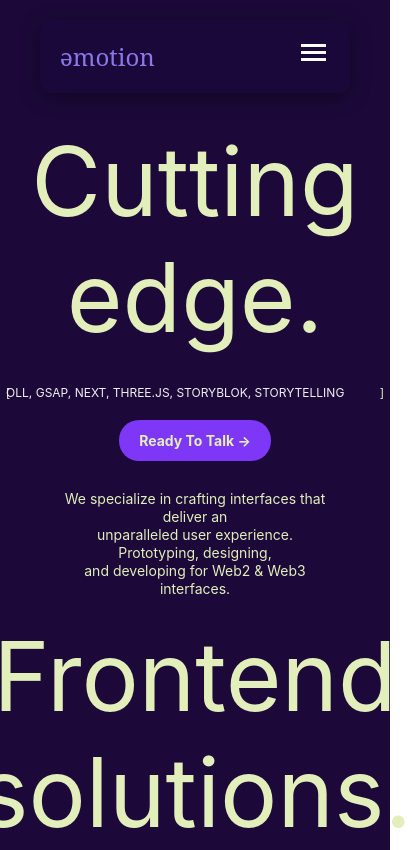
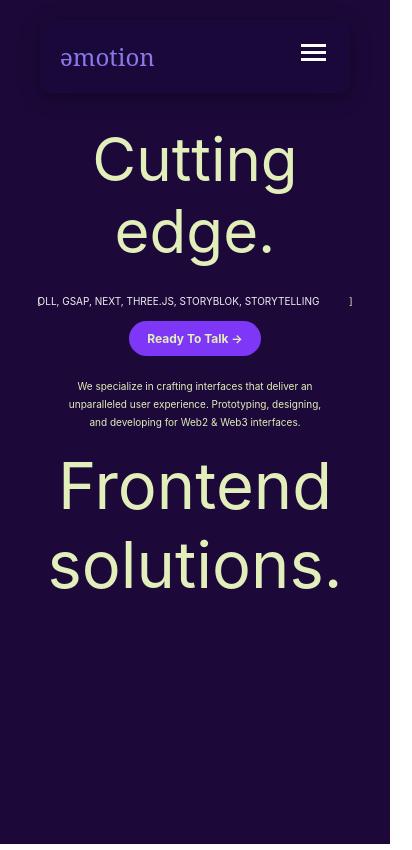
Before and after one commit to Jatinsingh0/emotion.com, a Next.js app: page / in a window 390 px wide. Shown: the whole page, 412 px wide, since content can reach past the window. Built offline with nearby package versions, Linux system fonts and the light colour scheme.

Commit message:
changes in feature

```diff
--- a/src/app/components/feature/feature.module.css
+++ b/src/app/components/feature/feature.module.css
@@ -49,7 +49,8 @@
   font-size: 95.7px;
   color: #E2EFBA;
 }
-.infoText{
+
+.infoText {
   color: #E2EFBA;
   padding-bottom: 20px;
   line-height: 18px;
@@ -82,19 +83,21 @@
   }
 }
 
-
-@media screen and (max-width: 1280px){
+/* Media query for screen width 1280px */
+@media screen and (max-width: 1280px) {
   .title {
     font-size: 80.7px;
   }
   .subtitle {
     font-size: 80.7px;
   }
-  .scroll{
+  .scroll {
     font-size: 10px;
   }
 }
-@media screen and (max-width: 1024px){
+
+/* Media query for screen width 1024px */
+@media screen and (max-width: 1024px) {
   .title {
     font-size: 76px;
   }
@@ -102,46 +105,45 @@
     font-size: 76px;
   }
 }
-@media screen and (max-width: 768px){
+
+/* Media query for screen width 768px */
+@media screen and (max-width: 768px) {
   .title {
     font-size: 65px;
   }
   .subtitle {
     font-size: 65px;
   }
-  .infoText{
+  .infoText {
     font-size: 14px;
   }
-  .subtitleSection{
+  .subtitleSection {
     margin-top: 80px;
   }
 }
 
-
+/* Media query for screen width 640px */
 @media screen and (max-width: 640px) {
   .wrapper {
-    padding: 0 20px; /* Add horizontal padding */
+    padding: 0 20px;
   }
 
   .titleSection {
-    flex-direction: column; /* Stack title items vertically */
-    align-items: center; /* Center items */
-    margin-bottom: 30px; /* Adjust margin as needed */
-    text-align: center; /* Center text */
+    flex-direction: column;
+    align-items: center;
+    margin-bottom: 30px;
+    text-align: center;
   }
 
   .title {
-    font-size: 95.7px; /* Keep original font size */
-    margin: 0; /* Remove margin for better stacking */
+    margin: 0;
   }
 
   .scroll {
-    font-size: 12px; /* Keep original size */
-    margin-top: 10px; /* Add spacing above scroll text */
+    margin-top: 10px;
   }
 
   .buttonSection {
-    justify-content: center;
     margin-top: 20px;
   }
 
@@ -153,17 +155,59 @@
   }
 
   .subtitle {
-    font-size: 95.7px;
+    font-size: 90.7px;
     margin: 0;
+    padding: 0 20px;
   }
 
   .infoText {
     text-align: center;
-    padding-bottom: 20px;
   }
 
   .ctaButton {
     padding: 12px 20px;
-    font-size: 14px;
   }
 }
+
+/* Media query for screen width 400px */
+@media screen and (max-width: 400px) {
+  .wrapper {
+    padding: 0 15px;
+  }
+
+  .titleSection {
+    margin-bottom: 20px;
+  }
+
+  .title {
+    font-size: 60px;
+  }
+
+  .scroll {
+    font-size: 10px;
+    margin-top: 8px;
+  }
+
+  .buttonSection {
+    margin-top: 15px;
+  }
+
+  .subtitleSection {
+    margin-top: 30px;
+  }
+
+  .subtitle {
+    font-size: 65px;
+    padding: 0 15px;
+  }
+
+  .infoText {
+    font-size: 10px;
+    padding-bottom: 15px;
+  }
+
+  .ctaButton {
+    padding: 10px 18px;
+    font-size: 12px;
+  }
+}
```
